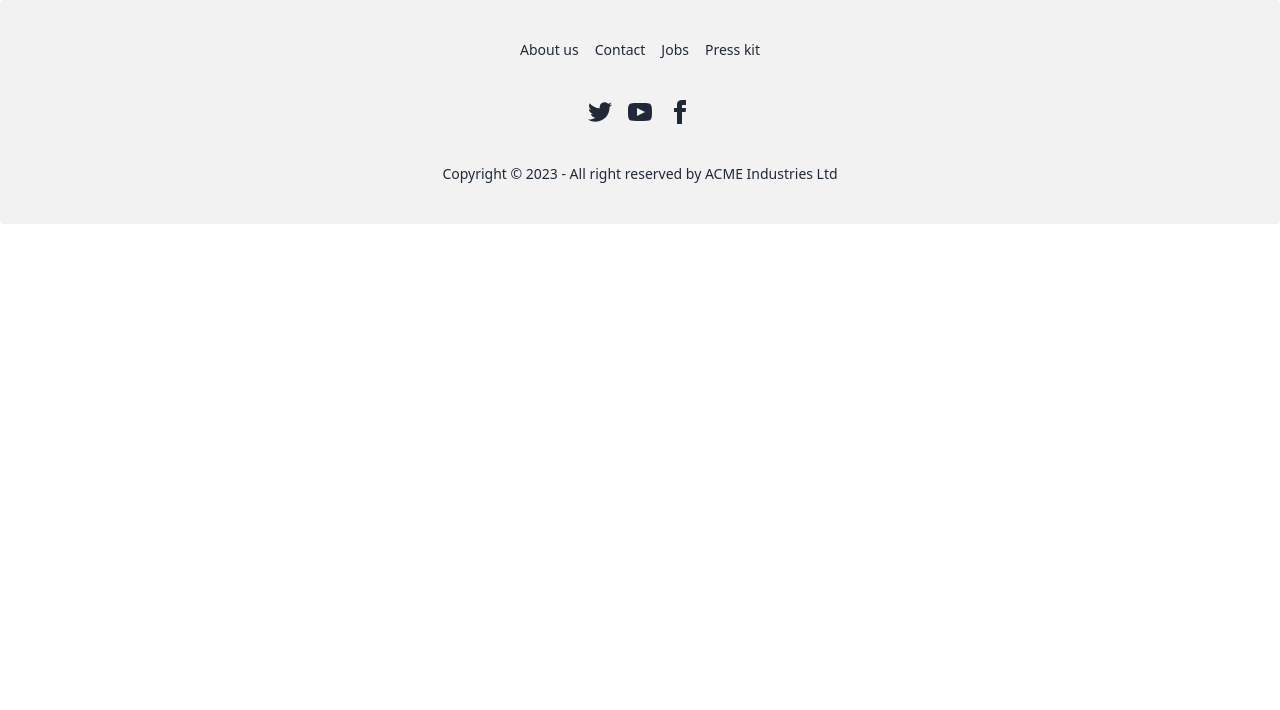
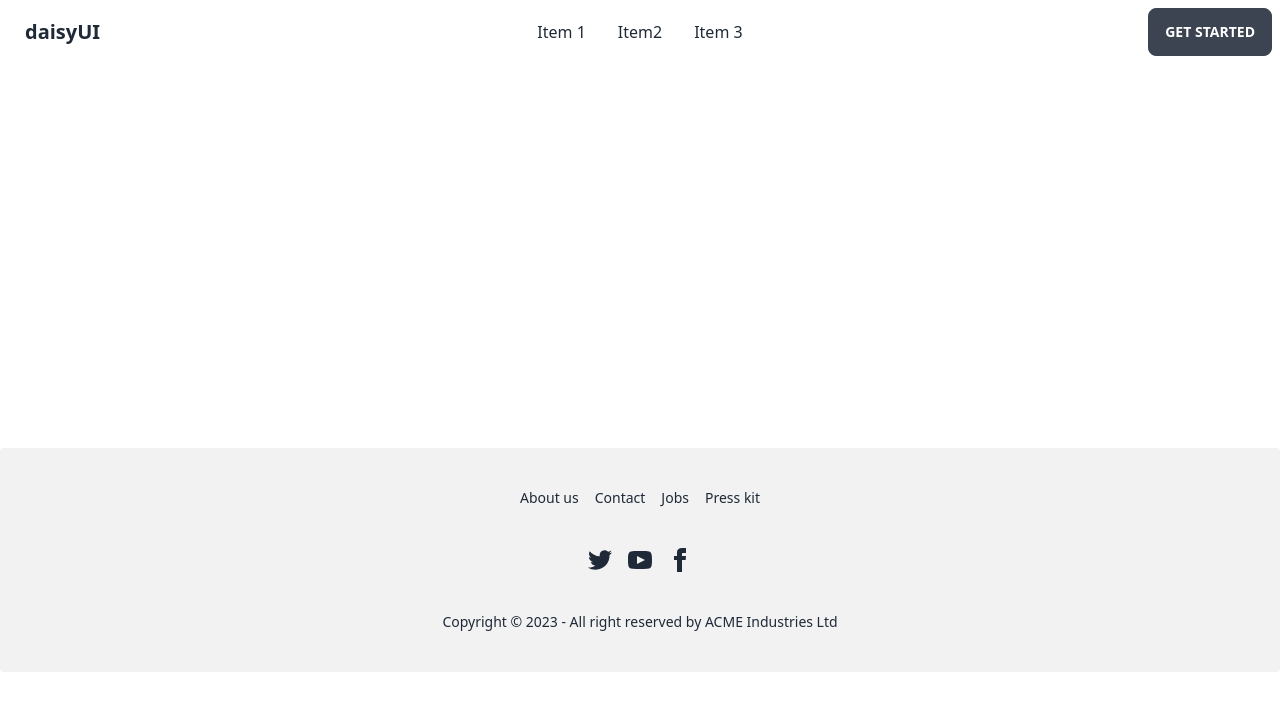
Before and after one commit to ekram2d/toy-market-client, a React (Vite) app: page / in a window 1280 px wide. Shown: the top 710 px of the page. Built offline with nearby package versions, Linux system fonts and the light colour scheme.

Commit message:
navbar added

```diff
--- a/index.html
+++ b/index.html
@@ -2,9 +2,9 @@
 <html lang="en">
   <head>
     <meta charset="UTF-8" />
-    <link rel="icon" type="image/svg+xml" href="/vite.svg" />
+    <link rel="icon" type="image/svg+xml" href="/logo.jpg" />
     <meta name="viewport" content="width=device-width, initial-scale=1.0" />
-    <title>Vite + React</title>
+    <title>Toy Market</title>
   </head>
   <body>
     <div id="root"></div>
--- a/src/App.jsx
+++ b/src/App.jsx
@@ -4,13 +4,14 @@
 import './App.css'
 import { Outlet } from 'react-router-dom'
 import Footer from './Components/Footer/Footer'
+import Home from './Components/Home/Home'
 
 function App() {
   const [count, setCount] = useState(0)
 
   return (
     <>
-
+     <Home></Home>
        <Outlet></Outlet>
        <Footer></Footer>
     </>
--- a/src/Components/Footer/Footer.jsx
+++ b/src/Components/Footer/Footer.jsx
@@ -3,7 +3,7 @@
 const Footer = () => {
       return (
             <>
-                  <footer className="footer footer-center p-10 bg-base-200 text-base-content rounded">
+                  <footer className="footer footer-center p-10 bg-base-200 text-base-content rounded bottom-0 mt-96">
                         <div className="grid grid-flow-col gap-4">
                               <a className="link link-hover">About us</a>
                               <a className="link link-hover">Contact</a>
--- /dev/null
+++ b/src/Components/Header/Header.jsx
@@ -0,0 +1,39 @@
+import React from 'react';
+
+const Header = () => {
+      return (
+            <div className="navbar bg-base-100">
+                  <div className="navbar-start">
+                        <div className="dropdown">
+                              <label tabIndex={0} className="btn btn-ghost lg:hidden">
+                                    <svg xmlns="http://www.w3.org/2000/svg" className="h-5 w-5" fill="none" viewBox="0 0 24 24" stroke="currentColor"><path strokeLinecap="round" strokeLinejoin="round" strokeWidth="2" d="M4 6h16M4 12h8m-8 6h16" /></svg>
+                              </label>
+                              <ul tabIndex={0} className="menu menu-compact dropdown-content mt-3 p-2 shadow bg-base-100 rounded-box w-52">
+                                    <li><a>Item 1</a></li>
+                                    <li>
+                                          <a>Item2</a>
+
+                                    </li>
+                                    <li><a>Item 3</a></li>
+                              </ul>
+                        </div>
+                        <a className="btn btn-ghost normal-case text-xl">daisyUI</a>
+                  </div>
+                  <div className="navbar-center hidden lg:flex">
+                        <ul className="menu menu-horizontal px-1">
+                              <li><a>Item 1</a></li>
+                              <li>
+                                    <a>Item2</a>
+
+                              </li>
+                              <li><a>Item 3</a></li>
+                        </ul>
+                  </div>
+                  <div className="navbar-end">
+                        <a className="btn">Get started</a>
+                  </div>
+            </div>
+      );
+};
+
+export default Header;
--- /dev/null
+++ b/src/Components/Home/Home.jsx
@@ -0,0 +1,12 @@
+import React from 'react';
+import Header from '../Header/Header';
+
+const Home = () => {
+      return (
+            <div>
+                  <Header></Header>
+            </div>
+      );
+};
+
+export default Home;
```
Also changed, not shown: public/logo.jpg (added).
